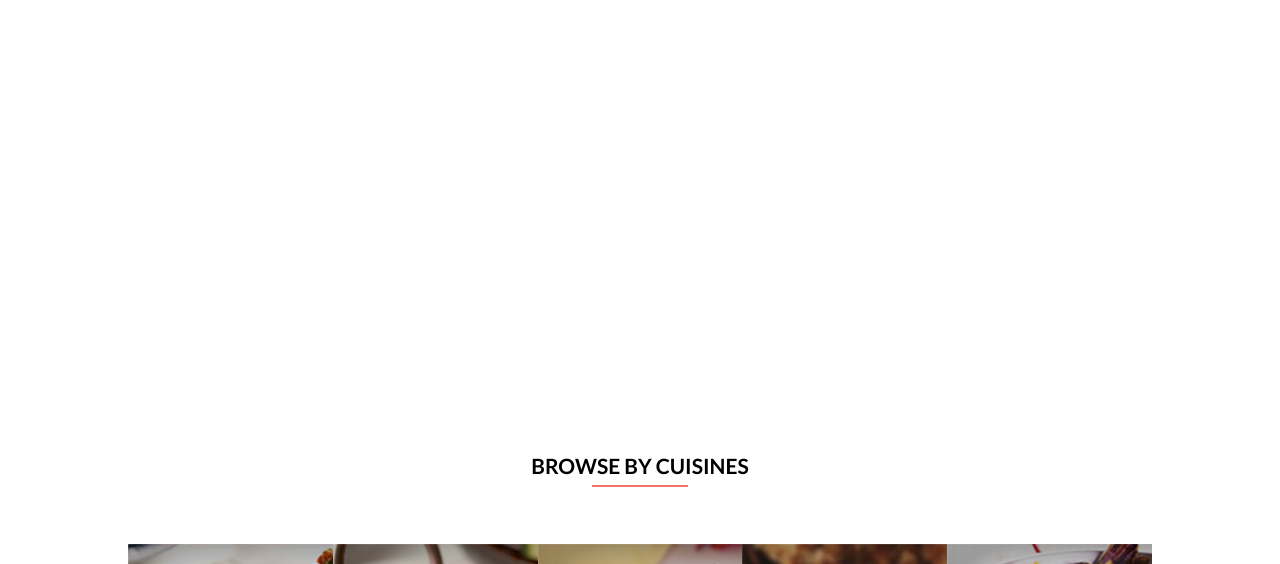
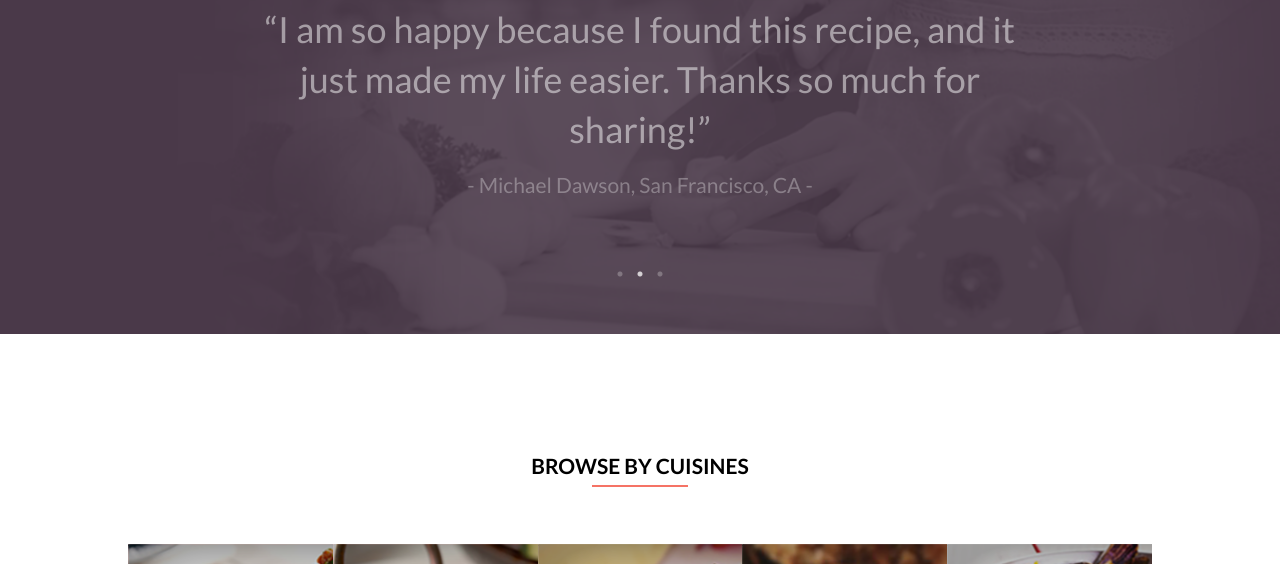
Before and after one commit to TraveWEB/1, a plain HTML site: page index.html in a window 1280 px wide. Shown: the part 2396-2960 px from the top of the page. Drawn offline with Linux system fonts and the light colour scheme; the site is published under a folder, as on GitHub Pages, so addresses that start at the root find nothing; files whose address does not match are found by name.

Commit message:
Update style.css

```diff
--- a/style.css
+++ b/style.css
@@ -458,7 +458,7 @@ SECTION_2
 
 
 .section_3 {
-  background-image: url(/img/s3.png);
+  background-image: url(./img/s3.png);
   background-repeat: no-repeat;
   background-position: center;
   background-size: cover;
```
